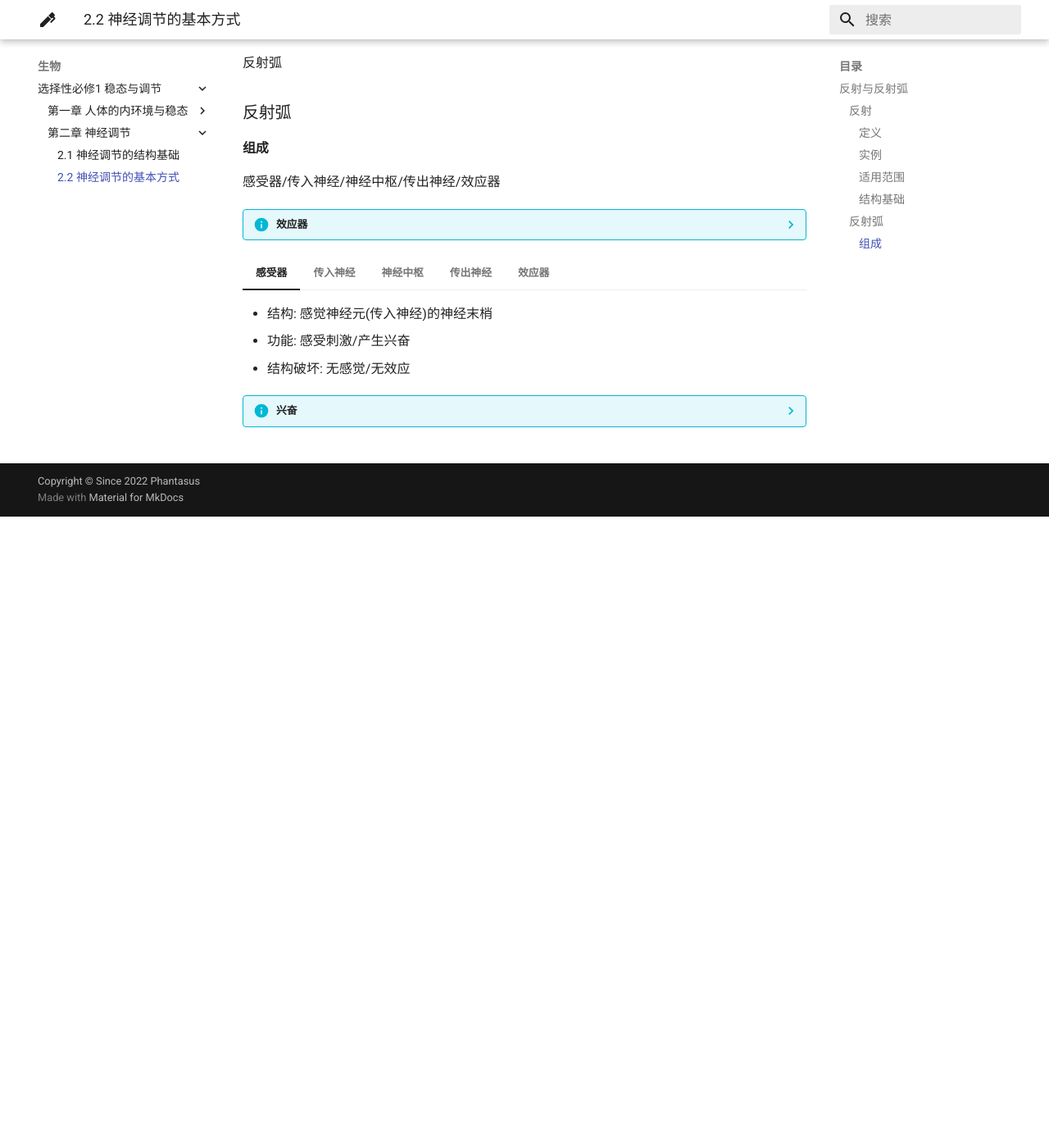
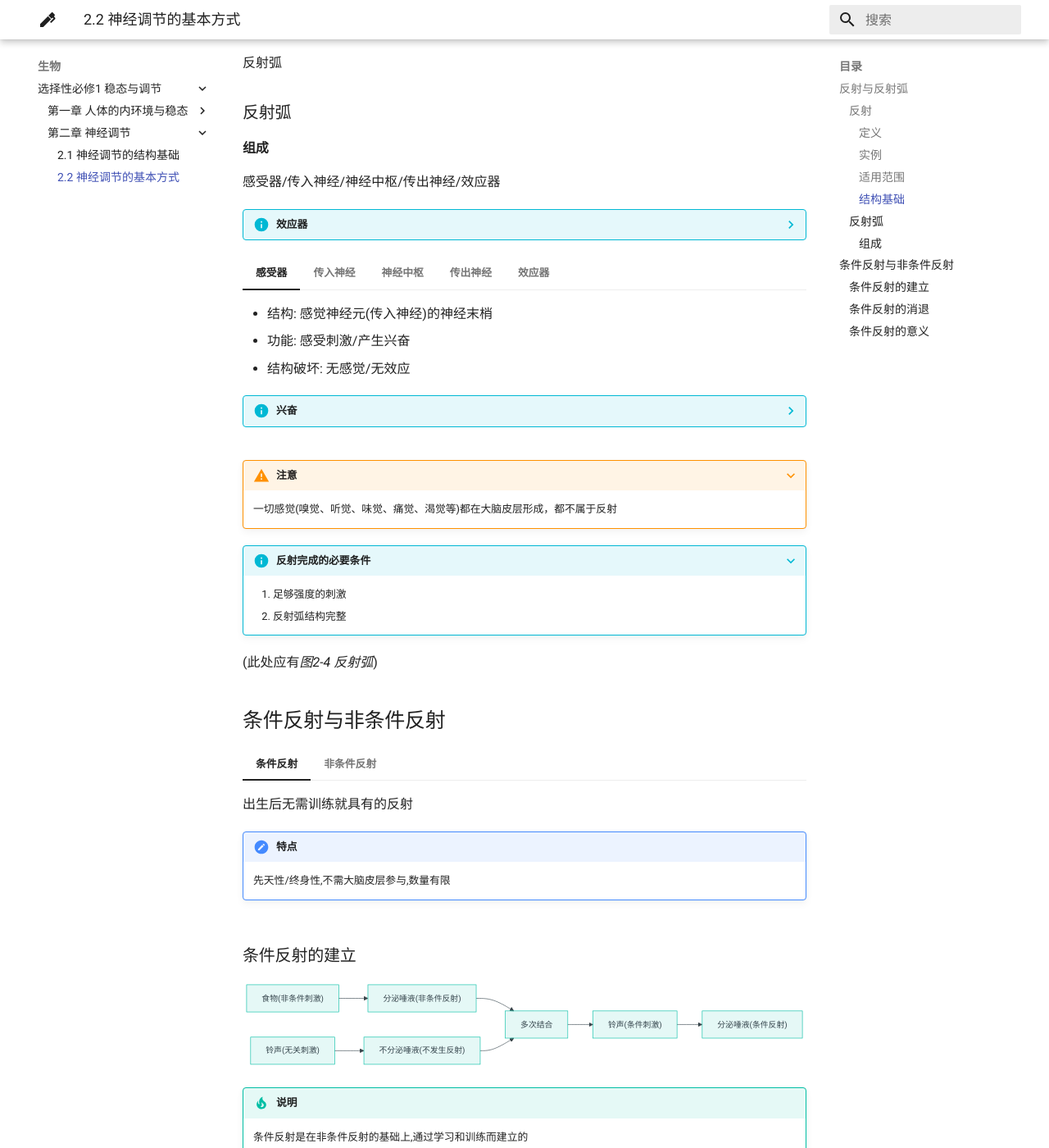
Before and after one commit to QWERx29/phantasus_notes, an MkDocs documentation site: the page built from docs/biology/book3/ch2/2.md, in a window 1280 px wide and 1400 px high, scrolled down 799 px. Shown: the whole window at 82% size. Built offline with MkDocs 1.6.1 and Material for MkDocs 9.7.7, drawn with Linux system fonts in a browser that asks for light colours; before the commit the page ends 1429 px from its top, so only the background shows below that; some of the changed text lies outside the part shown.

Commit message:
update bio/b3/ch2/2.md

````diff
--- a/docs/biology/book3/ch2/2.md
+++ b/docs/biology/book3/ch2/2.md
@@ -63,3 +63,50 @@
     - 结构: 传出神经末梢和它支配的肌肉或腺体等
     - 功能: 对内外刺激做出相应的应答
     - 结构破坏: 有感觉/无效应
+
+???+warning "注意"
+    一切感觉(嗅觉、听觉、味觉、痛觉、渴觉等)都在大脑皮层形成，都不属于反射
+
+???+info "反射完成的必要条件"
+    1. 足够强度的刺激
+    2. 反射弧结构完整
+
+(此处应有*图2-4 反射弧*)
+
+## 条件反射与非条件反射
+
+=== "条件反射"
+
+    出生后无需训练就具有的反射
+    !!!note "特点"
+        先天性/终身性,不需大脑皮层参与,数量有限
+
+=== "非条件反射"
+
+    出生后在生活过程中通过学习和训练逐渐形成的反射
+    !!!note "特点"
+        后天性/可建立/可消退,需大脑皮层参与,数量几乎是无限的
+
+### 条件反射的建立
+
+``` mermaid
+graph LR
+  A["食物(非条件刺激)"] --> B["分泌唾液(非条件反射)"]
+  C["铃声(无关刺激)"] --> D["不分泌唾液(不发生反射)"]
+  B --> E[多次结合]
+  D --> E
+  E --> F["铃声(条件刺激)"]
+  F --> G["分泌唾液(条件反射)"]
+```
+
+!!!tip "说明"
+    条件反射是在非条件反射的基础上,通过学习和训练而建立的
+
+### 条件反射的消退
+
+- 机理: 不是条件反射的简单丧失，而是中枢把原先引起兴奋的信号转变为产生抑制性效应的信号
+- 实质: 条件反射的消退使得动物获得了两个刺激间新的联系,是一个新的学习过程,需要**大脑皮层**的参与
+
+### 条件反射的意义
+
+机体具有更强的预见性/灵活性/适应性,大大提高了动物应对复杂环境变化的能力
````
